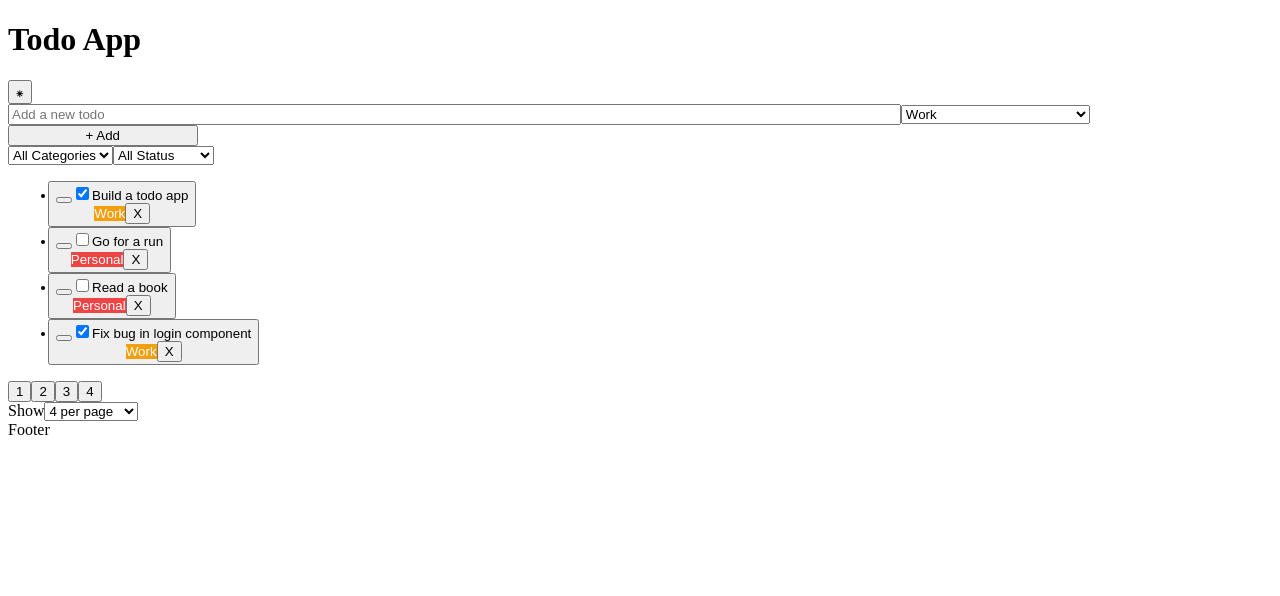
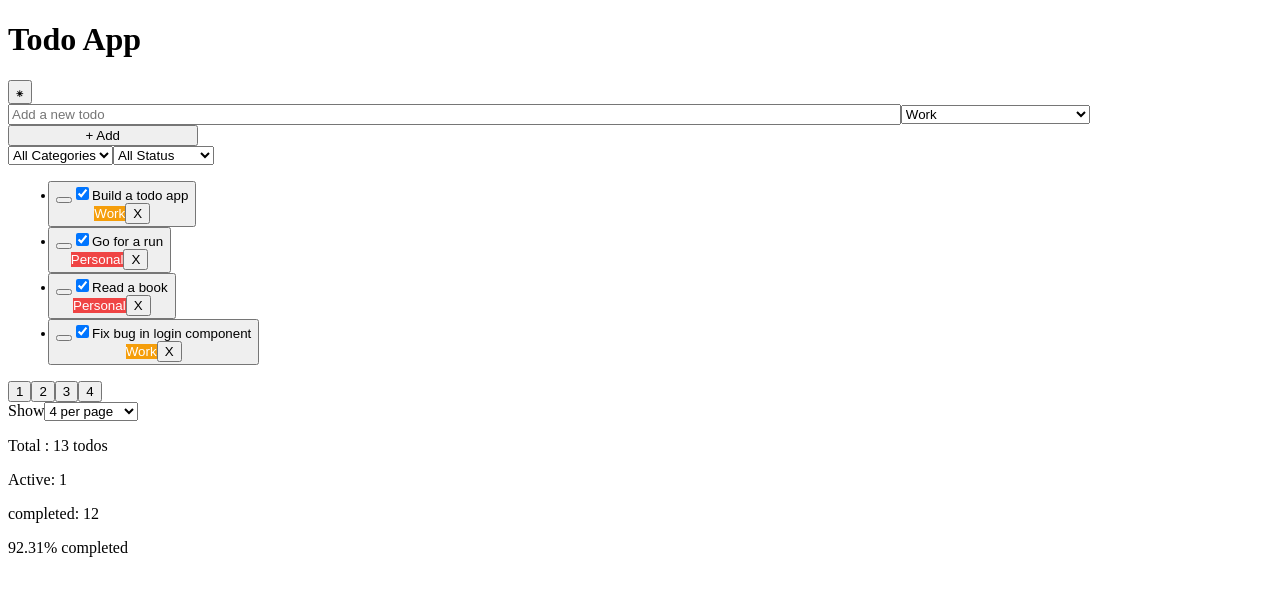
Before and after one commit to amirabayoumi/Todo-App-Redux, a React (Vite) app: page / in a window 1280 px wide. Shown: the top 596 px of the page. Built offline with nearby package versions, Linux system fonts and the light colour scheme; data requests are answered from the project's data file.

Commit message:
add static footer Slice

```diff
--- a/db.json
+++ b/db.json
@@ -10,14 +10,14 @@
     {
       "id": "3",
       "text": "Go for a run",
-      "completed": false,
+      "completed": true,
       "category": "Personal",
       "description": "Run 5 kilometers in the park to maintain fitness and reduce stress."
     },
     {
       "id": "4",
       "text": "Read a book",
-      "completed": false,
+      "completed": true,
       "category": "Personal",
       "description": "Read at least 20 pages of a fiction or self-improvement book."
     },
@@ -31,7 +31,7 @@
     {
       "id": "19",
       "text": "Schedule dentist appointment",
-      "completed": false,
+      "completed": true,
       "category": "Personal",
       "description": "Book an appointment for a routine dental check-up next week."
     },
@@ -52,7 +52,7 @@
     {
       "id": "47",
       "text": "Complete online course module",
-      "completed": false,
+      "completed": true,
       "category": "Learning",
       "description": "Finish the next module in an ongoing online course."
     },
@@ -72,20 +72,20 @@
     {
       "id": "2c77",
       "text": "new task",
-      "completed": false,
+      "completed": true,
       "category": "Shopping"
     },
     {
       "id": "b575",
       "text": "new task",
-      "completed": false,
+      "completed": true,
       "category": "Personal"
     },
     {
-      "id": "04fb",
-      "text": "",
+      "id": "8fa6",
+      "text": "new task",
       "completed": false,
-      "category": "Work"
+      "category": "Personal"
     }
   ],
   "categories": [
--- /dev/null
+++ b/src/components/SataticInfo.tsx
@@ -0,0 +1,19 @@
+import { selectStatic } from "@/store/staticSlice";
+import { useSelector } from "react-redux";
+
+const SataticInfo = () => {
+  const staticInfo = useSelector(selectStatic);
+  return (
+    <div className="m-2 flex justify-between border-t-1 p-5 text-cyan-600">
+      <p className=""> Total : {staticInfo.totalTodos} todos</p>
+      <p>Active: {staticInfo.activeTodos}</p>
+      <p>completed: {staticInfo.completedTodos} </p>
+      <p>
+        {" "}
+        {((staticInfo.completedTodos / staticInfo.totalTodos) * 100).toFixed(2)}
+        % completed
+      </p>
+    </div>
+  );
+};
+export default SataticInfo;
--- a/src/components/TodoList.tsx
+++ b/src/components/TodoList.tsx
@@ -1,11 +1,13 @@
 import { useGetTodosQuery } from "../store/todoApi";
 import TodoItem from "./TodoItem";
-import { useSelector } from "react-redux";
+import { useSelector, useDispatch } from "react-redux";
 import { selectFilter } from "@/store/filterSlice";
 import { selectPagination } from "@/store/paginationSlice";
 import { useState } from "react";
+import { updateStatic } from "@/store/staticSlice";
 
 const TodoList = () => {
+  const dispatch = useDispatch();
   const perPage = useSelector(selectPagination);
   const { data, error, isLoading } = useGetTodosQuery();
   const filter = useSelector(selectFilter);
@@ -24,6 +26,20 @@ const TodoList = () => {
     return <p>No data found.</p>;
   }
 
+  // Calculate static information
+  const totalTodos = data.length;
+  const activeTodos = data.filter((todo) => !todo.completed).length;
+  const completedTodos = data.filter((todo) => todo.completed).length;
+
+  // Dispatch updateStatic with calculated values
+  dispatch(
+    updateStatic({
+      totalTodos,
+      activeTodos,
+      completedTodos,
+    }),
+  );
+
   const filteredData = data.filter((todo) => {
     const statusMatch =
       filter.statusFilter === "all" ||
@@ -34,6 +50,9 @@ const TodoList = () => {
     return statusMatch && categoryMatch;
   });
 
+  // Dispatch updateStatic with calculated values
+
+  //pagination
   const totalPages = Math.ceil(filteredData.length / perPage.page);
   const startIndex = (page - 1) * perPage.page;
   const endIndex = startIndex + perPage.page;
--- a/src/components/ui/Layout.tsx
+++ b/src/components/ui/Layout.tsx
@@ -1,3 +1,5 @@
+import SataticInfo from "../SataticInfo";
+
 const Layout = ({ children }: { children: React.ReactNode }) => {
   return (
     <>
@@ -8,7 +10,9 @@ const Layout = ({ children }: { children: React.ReactNode }) => {
 
       <main className="m-10">{children}</main>
 
-      <footer className="m-10">Footer</footer>
+      <footer className="m-10">
+        <SataticInfo />
+      </footer>
     </>
   );
 };
--- a/src/store/index.ts
+++ b/src/store/index.ts
@@ -2,13 +2,15 @@ import { configureStore } from "@reduxjs/toolkit";
 import todosApi from "./todoApi";
 import filterSlice from "./filterSlice";
 import paginationSlice from "./paginationSlice";
+import  staticSlice from "./staticSlice";
 
 
 const store = configureStore({
     reducer: {
         ['todosApi']: todosApi.reducer,
         filter: filterSlice,
-        pagination: paginationSlice
+        pagination: paginationSlice,
+        static: staticSlice
 
 
 
--- /dev/null
+++ b/src/store/staticSlice.tsx
@@ -0,0 +1,23 @@
+import { createSlice } from "@reduxjs/toolkit";
+import { RootState } from "./index";
+export const staticSlice = createSlice({
+  name: "static",
+  initialState: {
+    totalTodos: 0,
+    activeTodos: 0,
+    completedTodos: 0,
+  },
+  reducers: {
+    updateStatic: (state, action) => {
+      state.totalTodos = action.payload.totalTodos;
+      state.activeTodos = action.payload.activeTodos;
+      state.completedTodos = action.payload.completedTodos;
+    },
+  },
+});
+
+export const { updateStatic } = staticSlice.actions;
+
+export const selectStatic = (state: RootState) => state.static;
+
+export default staticSlice.reducer;
```
